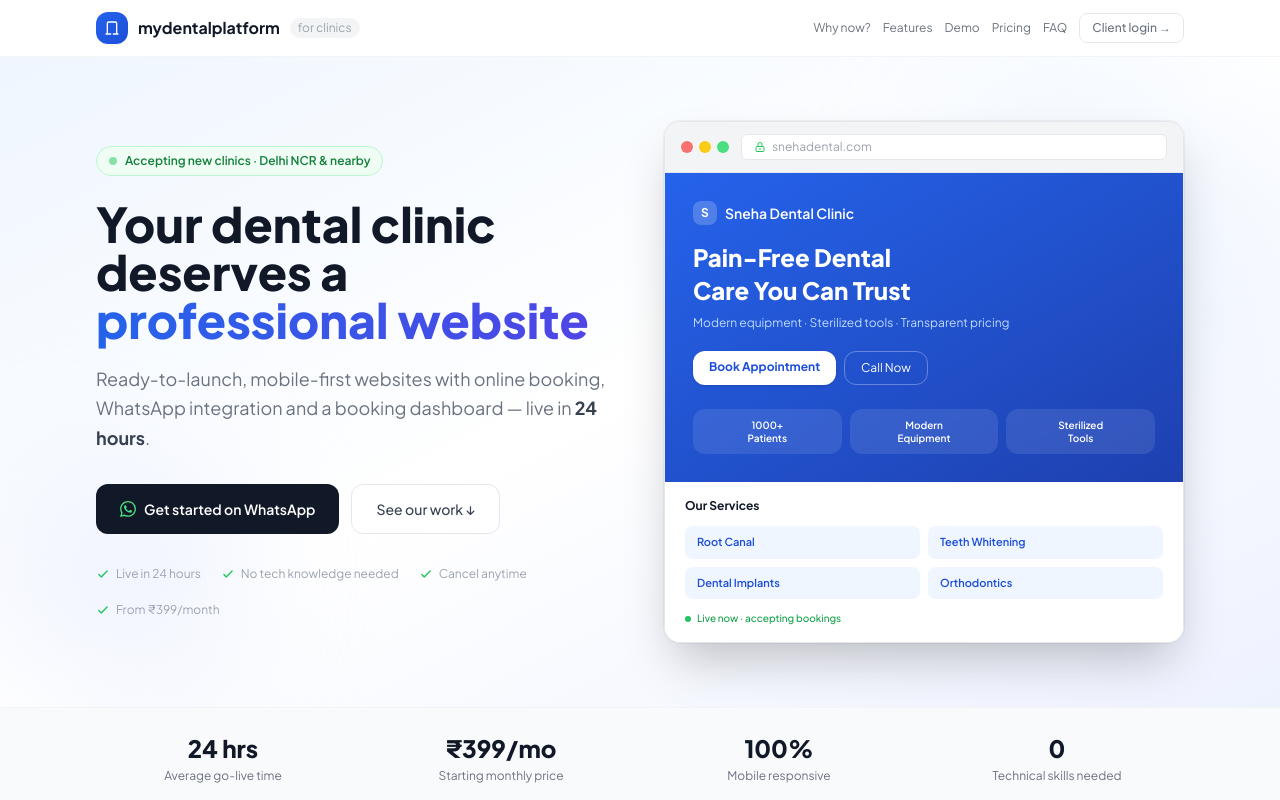
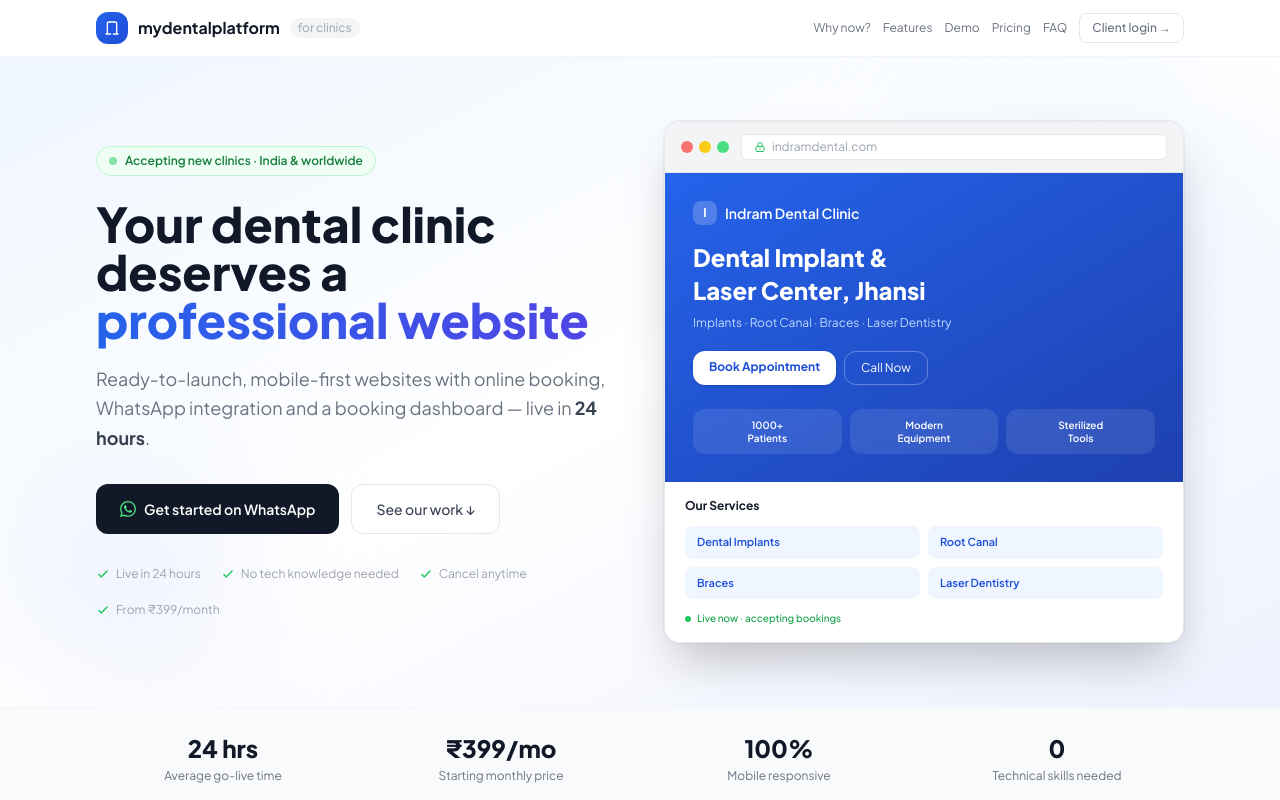
Before and after one commit to ishivamsoni150299/sneha-dental, an Angular app: page /business in a window 1280 px wide. Shown: the top 800 px of the page. Built offline with nearby package versions, Linux system fonts and the light colour scheme; no server answers; the database is empty.

Commit message:
Fix platform landing: worldwide reach, Indram branding in mockup, correct title, remove Delhi NCR

```diff
--- a/src/app/features/business/platform-landing/platform-landing.component.html
+++ b/src/app/features/business/platform-landing/platform-landing.component.html
@@ -50,7 +50,7 @@
         <div>
           <div class="inline-flex items-center gap-2 bg-green-50 border border-green-200 text-green-700 text-xs font-semibold px-3 py-1.5 rounded-full mb-6">
             <span class="w-2 h-2 bg-green-500 rounded-full animate-pulse"></span>
-            Accepting new clinics · Delhi NCR & nearby
+            Accepting new clinics · India &amp; worldwide
           </div>
 
           <h1 class="text-4xl sm:text-5xl font-extrabold text-gray-900 leading-tight">
@@ -115,16 +115,16 @@
                 <svg class="w-3 h-3 text-green-500" fill="none" viewBox="0 0 24 24" stroke="currentColor" stroke-width="2">
                   <path stroke-linecap="round" stroke-linejoin="round" d="M12 15v2m-6 4h12a2 2 0 002-2v-6a2 2 0 00-2-2H6a2 2 0 00-2 2v6a2 2 0 002 2zm10-10V7a4 4 0 00-8 0v4h8z"/>
                 </svg>
-                snehadental.com
+                indramdental.com
               </div>
             </div>
             <div class="bg-gradient-to-br from-blue-600 to-blue-800 p-7 text-white">
               <div class="flex items-center gap-2 mb-4">
-                <div class="w-6 h-6 bg-white/20 rounded-lg flex items-center justify-center text-xs font-bold">S</div>
-                <span class="text-sm font-semibold">Sneha Dental Clinic</span>
+                <div class="w-6 h-6 bg-white/20 rounded-lg flex items-center justify-center text-xs font-bold">I</div>
+                <span class="text-sm font-semibold">Indram Dental Clinic</span>
               </div>
-              <div class="text-2xl font-extrabold leading-snug mb-2">Pain-Free Dental<br>Care You Can Trust</div>
-              <p class="text-blue-200 text-xs mb-5">Modern equipment · Sterilized tools · Transparent pricing</p>
+              <div class="text-2xl font-extrabold leading-snug mb-2">Dental Implant &amp;<br>Laser Center, Jhansi</div>
+              <p class="text-blue-200 text-xs mb-5">Implants · Root Canal · Braces · Laser Dentistry</p>
               <div class="flex gap-2 mb-6">
                 <div class="bg-white text-blue-700 text-xs font-bold px-4 py-2 rounded-xl shadow">Book Appointment</div>
                 <div class="border border-white/30 text-white text-xs px-4 py-2 rounded-xl">Call Now</div>
@@ -140,7 +140,7 @@
             <div class="bg-white px-5 py-4">
               <div class="text-xs font-bold text-gray-900 mb-3">Our Services</div>
               <div class="grid grid-cols-2 gap-2">
-                @for (s of ['Root Canal', 'Teeth Whitening', 'Dental Implants', 'Orthodontics']; track s) {
+                @for (s of ['Dental Implants', 'Root Canal', 'Braces', 'Laser Dentistry']; track s) {
                   <div class="bg-blue-50 text-blue-700 rounded-lg px-3 py-2 text-[11px] font-semibold">{{ s }}</div>
                 }
               </div>
@@ -610,8 +610,8 @@
         <div class="flex items-center justify-center gap-3">
           <div class="w-12 h-12 rounded-full bg-gradient-to-br from-blue-400 to-blue-600 flex items-center justify-center font-bold text-white">SC</div>
           <div class="text-left">
-            <p class="font-bold text-gray-900">Smile Care Dental</p>
-            <p class="text-xs text-gray-500">Delhi NCR — Verified Client</p>
+            <p class="font-bold text-gray-900">Indram Dental, Jhansi</p>
+            <p class="text-xs text-gray-500">Uttar Pradesh — Verified Client</p>
           </div>
         </div>
       </div>
@@ -695,7 +695,7 @@
             </div>
             <span class="font-bold text-gray-900 text-sm">mydentalplatform</span>
           </div>
-          <p class="text-xs text-gray-400">Professional websites for dental clinics · India 🇮🇳</p>
+          <p class="text-xs text-gray-400">Professional websites for dental clinics · India &amp; worldwide 🌏</p>
         </div>
         <div class="flex flex-wrap items-center justify-center gap-5 text-xs text-gray-400">
           <button (click)="scrollTo('problem')"  class="hover:text-gray-700 transition-colors bg-transparent border-0 cursor-pointer">Why now?</button>
@@ -708,7 +708,7 @@
         </div>
       </div>
       <div class="mt-6 pt-6 border-t border-gray-100 text-center text-[11px] text-gray-300">
-        Built with Angular · Hosted on Vercel · Data on Firebase · Made in India 🇮🇳
+        © 2026 mydentalplatform · Professional dental clinic websites worldwide
       </div>
     </div>
   </footer>
--- a/src/index.html
+++ b/src/index.html
@@ -2,10 +2,10 @@
 <html lang="en">
 <head>
   <meta charset="utf-8">
-  <title>Dental Clinic - Pain-Free Dental Care You Can Trust</title>
+  <title>mydentalplatform — Professional Websites for Dental Clinics</title>
   <base href="/">
   <meta name="viewport" content="width=device-width, initial-scale=1">
-  <meta name="description" content="Gentle, pain-free dental care with modern equipment and transparent pricing. Book your appointment today.">
+  <meta name="description" content="Ready-to-launch dental clinic websites with online booking, WhatsApp integration and AI voice receptionist. Live in 24 hours. From ₹399/month.">
   <meta name="robots" content="index,follow">
   <link rel="icon" type="image/x-icon" href="favicon.ico">
   <link rel="manifest" href="/manifest.webmanifest">
```
